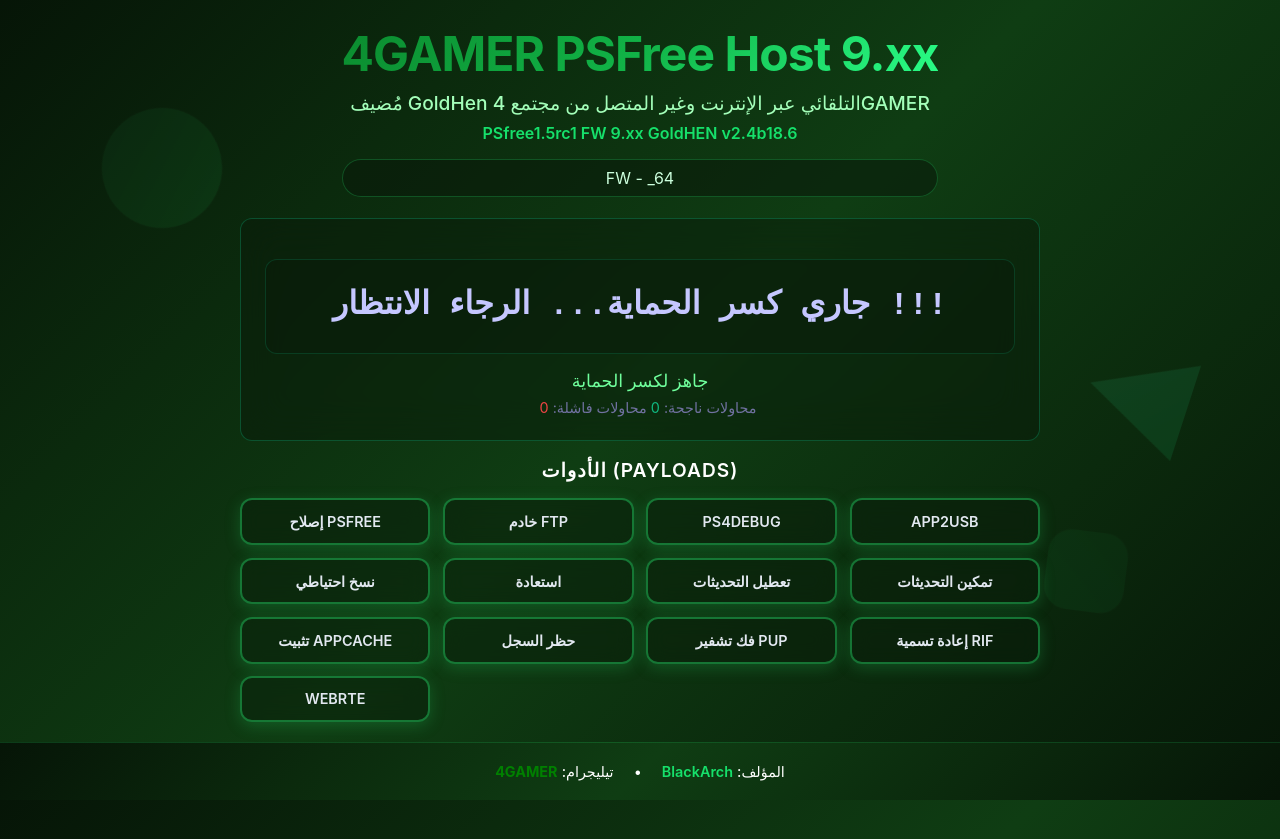
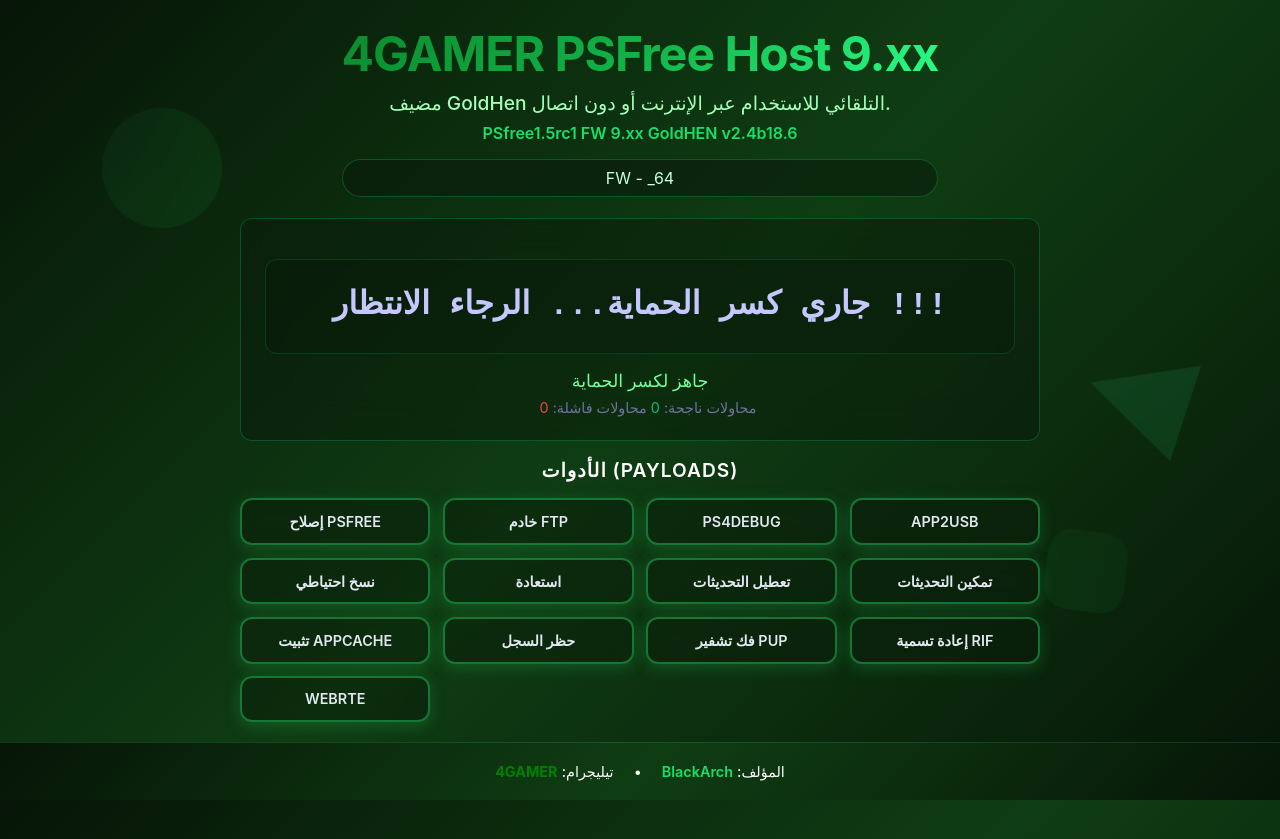
Before and after one commit to u81619/NEW, a plain HTML site: page index.html in a window 1280 px wide. Drawn offline with Linux system fonts and the light colour scheme; a script that the page names is missing.

Commit message:
Add files via upload

```diff
--- a/index.html
+++ b/index.html
@@ -310,7 +310,7 @@
     <div class="container">
         <div class="header-section">
             <h1 class="main-title">4GAMER PSFree Host 9.xx</h1>
-            <p class="subtitle">مُضيف GoldHen التلقائي عبر الإنترنت وغير المتصل من مجتمع 4GAMER</p>
+            <p class="subtitle">مضيف GoldHen التلقائي للاستخدام عبر الإنترنت أو دون اتصال.</p>
             <p class="version-info">PSfree1.5rc1 FW 9.xx GoldHEN v2.4b18.6</p>
             <div class="fw-display">FW - <span id="PS4fw"></span></div>
         </div>
```
Also changed, not shown: index5.html (+1 -1 lines).
